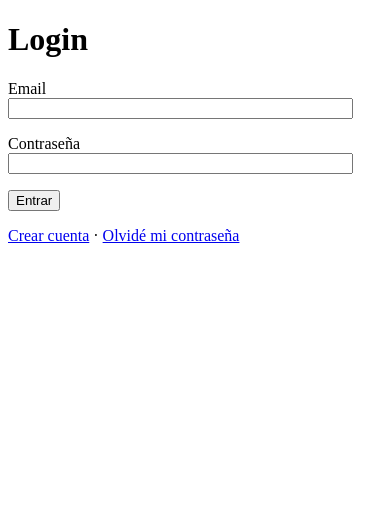
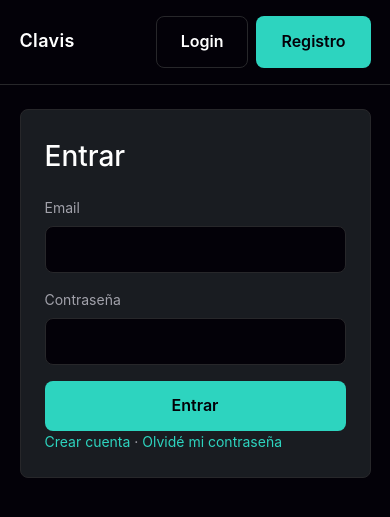
Before and after one commit to MatiasTilleriasLey/Clavis, a Flask app: page /login in a window 390 px wide. Shown: the top 517 px of the page. Run offline with Flask 3, Linux system fonts and the light colour scheme.

Commit message:
Paso 4: landing pública + páginas de auth/dashboard con diseño
- landing pública (dentro de la VPN) con funciones y CTAs Registro/Login, sin filtrar
  versiones ni datos técnicos (threat model §4.6)
- sistema de diseño del DESIGN.md como CSS con tokens (tema oscuro, acento teal, mono labels)
- nav contextual: Login/Registro si anónimo, email/Salir si autenticado
- páginas de auth y dashboard vacío restyleadas con las mismas cards/botones
- self-contained: sin WebGL/partículas ni fuentes por CDN (evita dependencia de red / SRI, §4.9)

```diff
--- a/app/__init__.py
+++ b/app/__init__.py
@@ -1,5 +1,5 @@
 import redis
-from flask import Flask, abort, redirect, request, url_for
+from flask import Flask, abort, redirect, render_template, request, url_for
 from sqlalchemy import text
 
 from .config import Config
@@ -41,8 +41,7 @@ def create_app(config_object=Config):
 
     @app.get("/")
     def index():
-        # ponytail: la landing pública real es un paso posterior; por ahora, al login.
-        return redirect(url_for("auth.login"))
+        return render_template("index.html")  # landing pública (dentro de la VPN)
 
     @app.get("/health")
     def health():
--- /dev/null
+++ b/app/static/css/clavis.css
@@ -0,0 +1,167 @@
+/* Tokens del DESIGN.md (Nexis Compute). Self-contained, sin CDN. */
+:root {
+  --primary: #2DD4BF;
+  --accent: #14B8A6;
+  --bg: #030108;
+  --surface: #191C21;
+  --text: #FFFFFF;
+  --text-2: #A1A1AA;
+  --border: #27272A;
+
+  --r-card: 8px;
+  --r-control: 8px;
+  --r-pill: 9999px;
+
+  --sp: 8px;
+  --gap: 16px;
+  --card-pad: 24px;
+  --section-pad: 80px;
+
+  /* fuentes del diseño primero, luego fallback local — sin descargar nada */
+  --font-body: 'Inter', system-ui, -apple-system, 'Segoe UI', Roboto, sans-serif;
+  --font-mono: 'JetBrains Mono', ui-monospace, 'SFMono-Regular', Menlo, monospace;
+}
+
+* { box-sizing: border-box; }
+
+body {
+  margin: 0;
+  background: var(--bg);
+  color: var(--text);
+  font-family: var(--font-body);
+  font-size: 16px;
+  line-height: 1.6;
+}
+
+a { color: var(--primary); text-decoration: none; }
+a:hover { text-decoration: underline; }
+
+/* Cáscara */
+.nav {
+  display: flex;
+  align-items: center;
+  justify-content: space-between;
+  padding: var(--gap) clamp(16px, 5vw, var(--section-pad));
+  border-bottom: 1px solid var(--border);
+}
+.nav__brand { font-weight: 600; font-size: 18px; letter-spacing: .02em; }
+.nav__brand a { color: var(--text); }
+.nav__actions { display: flex; gap: var(--sp); align-items: center; }
+.nav__email { color: var(--text-2); font-family: var(--font-mono); font-size: 12px; }
+
+.container {
+  max-width: 960px;
+  margin: 0 auto;
+  padding: clamp(24px, 6vw, var(--section-pad)) clamp(16px, 5vw, 40px);
+}
+
+/* Etiqueta técnica (mono, mayúsculas) */
+.label {
+  font-family: var(--font-mono);
+  font-size: 12px;
+  font-weight: 600;
+  line-height: 1.2;
+  letter-spacing: .12em;
+  text-transform: uppercase;
+  color: var(--primary);
+}
+
+/* Hero */
+.hero__title {
+  font-size: clamp(40px, 8vw, 64px);
+  font-weight: 500;
+  line-height: 1.04;
+  letter-spacing: 0;
+  margin: var(--gap) 0;
+}
+.hero__sub { color: var(--text-2); font-size: 18px; max-width: 60ch; }
+.hero__cta { display: flex; gap: var(--gap); margin-top: 32px; flex-wrap: wrap; }
+
+/* Botones */
+.btn {
+  display: inline-block;
+  padding: 12px 24px;
+  border-radius: var(--r-control);
+  border: 1px solid transparent;
+  font: inherit;
+  font-weight: 600;
+  cursor: pointer;
+  text-decoration: none;
+}
+.btn:hover { text-decoration: none; }
+.btn--primary { background: var(--primary); color: var(--bg); }
+.btn--primary:hover { background: var(--accent); }
+.btn--ghost { background: transparent; border-color: var(--border); color: var(--text); }
+.btn--ghost:hover { border-color: var(--primary); }
+
+/* Cards / bento */
+.grid {
+  display: grid;
+  grid-template-columns: repeat(auto-fit, minmax(240px, 1fr));
+  gap: var(--gap);
+  margin-top: 48px;
+}
+.card {
+  background: var(--surface);
+  border: 1px solid var(--border);
+  border-radius: var(--r-card);
+  padding: var(--card-pad);
+}
+.card h3 { margin: 8px 0; font-size: 18px; font-weight: 600; }
+.card p { color: var(--text-2); margin: 0; }
+
+/* Card de auth (centrada, angosta) */
+.auth-card { max-width: 420px; margin: 0 auto; }
+.auth-card h1 { font-size: 28px; font-weight: 500; margin-top: 0; }
+
+/* Formularios */
+.field { margin-bottom: var(--gap); }
+.field label { display: block; margin-bottom: 6px; color: var(--text-2); font-size: 14px; }
+input[type="email"], input[type="password"], input[type="text"] {
+  width: 100%;
+  padding: 10px 12px;
+  background: var(--bg);
+  border: 1px solid var(--border);
+  border-radius: var(--r-control);
+  color: var(--text);
+  font: inherit;
+}
+input:focus { outline: none; border-color: var(--primary); }
+input[type="submit"], button[type="submit"] {
+  width: 100%;
+  padding: 12px;
+  background: var(--primary);
+  color: var(--bg);
+  border: none;
+  border-radius: var(--r-control);
+  font: inherit;
+  font-weight: 600;
+  cursor: pointer;
+}
+input[type="submit"]:hover, button[type="submit"]:hover { background: var(--accent); }
+.field .error, form span { color: #F87171; font-size: 13px; }
+
+.muted { color: var(--text-2); }
+.links { margin-top: var(--gap); font-size: 14px; }
+
+/* Flash */
+.flash {
+  list-style: none;
+  padding: 0;
+  margin: 0 0 var(--gap);
+}
+.flash li {
+  background: var(--surface);
+  border: 1px solid var(--border);
+  border-left: 3px solid var(--primary);
+  border-radius: var(--r-control);
+  padding: 12px 16px;
+  margin-bottom: 8px;
+}
+
+/* Estado vacío del dashboard */
+.empty {
+  text-align: center;
+  padding: 64px var(--card-pad);
+  color: var(--text-2);
+}
--- a/app/templates/auth/login.html
+++ b/app/templates/auth/login.html
@@ -1,12 +1,17 @@
 {% extends "base.html" %}
+{% block title %}Login — Clavis{% endblock %}
 {% block content %}
-<h1>Login</h1>
-<form method="post">
-  {{ form.hidden_tag() }}
-  <p>{{ form.email.label }}<br>{{ form.email(size=40) }}</p>
-  <p>{{ form.password.label }}<br>{{ form.password(size=40) }}</p>
-  <p>{{ form.submit() }}</p>
-</form>
-<p><a href="{{ url_for('auth.register') }}">Crear cuenta</a>
- · <a href="{{ url_for('auth.forgot_password') }}">Olvidé mi contraseña</a></p>
+<div class="card auth-card">
+  <h1>Entrar</h1>
+  <form method="post">
+    {{ form.hidden_tag() }}
+    <div class="field">{{ form.email.label }} {{ form.email() }}</div>
+    <div class="field">{{ form.password.label }} {{ form.password() }}</div>
+    {{ form.submit() }}
+  </form>
+  <p class="links">
+    <a href="{{ url_for('auth.register') }}">Crear cuenta</a>
+    · <a href="{{ url_for('auth.forgot_password') }}">Olvidé mi contraseña</a>
+  </p>
+</div>
 {% endblock %}
--- a/app/templates/base.html
+++ b/app/templates/base.html
@@ -3,14 +3,33 @@
 <head>
   <meta charset="utf-8">
   <meta name="viewport" content="width=device-width, initial-scale=1">
-  <title>Clavis</title>
+  <title>{% block title %}Clavis{% endblock %}</title>
+  <link rel="stylesheet" href="{{ url_for('static', filename='css/clavis.css') }}">
 </head>
 <body>
-  {% with messages = get_flashed_messages() %}
-    {% if messages %}
-      <ul>{% for m in messages %}<li>{{ m }}</li>{% endfor %}</ul>
-    {% endif %}
-  {% endwith %}
-  {% block content %}{% endblock %}
+  <nav class="nav">
+    <div class="nav__brand"><a href="{{ url_for('index') }}">Clavis</a></div>
+    <div class="nav__actions">
+      {% if current_user.is_authenticated %}
+        <span class="nav__email">{{ current_user.email }}</span>
+        <form method="post" action="{{ url_for('auth.logout') }}">
+          <input type="hidden" name="csrf_token" value="{{ csrf_token() }}">
+          <button type="submit" class="btn btn--ghost">Salir</button>
+        </form>
+      {% else %}
+        <a class="btn btn--ghost" href="{{ url_for('auth.login') }}">Login</a>
+        <a class="btn btn--primary" href="{{ url_for('auth.register') }}">Registro</a>
+      {% endif %}
+    </div>
+  </nav>
+
+  <main class="container">
+    {% with messages = get_flashed_messages() %}
+      {% if messages %}
+        <ul class="flash">{% for m in messages %}<li>{{ m }}</li>{% endfor %}</ul>
+      {% endif %}
+    {% endwith %}
+    {% block content %}{% endblock %}
+  </main>
 </body>
 </html>
```
Also changed, not shown: DESIGN.md (added, +76 -0 lines), app/templates/auth/forgot_password.html (+14 -8 lines), app/templates/auth/register.html (+17 -10 lines), app/templates/auth/reset_password.html (+12 -7 lines), app/templates/auth/unverified.html (+5 -6 lines), app/templates/dashboard.html (+9 -6 lines), app/templates/index.html (added, +39 -0 lines).
